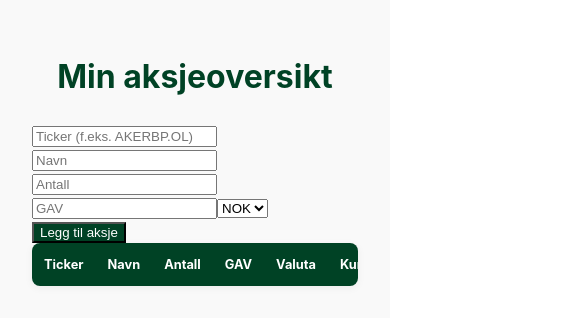
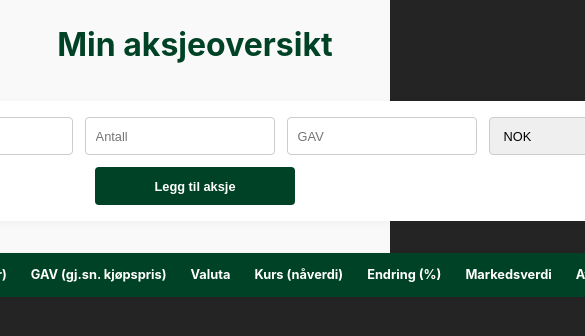
Before and after one commit to Marcus-Kodehode/stock-helper, a React (Vite) app: page / in a window 390 px wide. Shown: the top 336 px of the page, 585 px wide, since content can reach past the window. Built offline with nearby package versions, Linux system fonts and the light colour scheme.

Commit message:
FACK THIS AND FUCK THAT

```diff
--- a/package.json
+++ b/package.json
@@ -12,6 +12,7 @@
   "dependencies": {
     "axios": "^1.8.4",
     "react": "^19.0.0",
+    "react-autosuggest": "^10.1.0",
     "react-dom": "^19.0.0"
   },
   "devDependencies": {
--- a/src/App.jsx
+++ b/src/App.jsx
@@ -1,19 +1,20 @@
 import { useEffect, useState } from "react";
 import axios from "axios";
 import PortfolioTable from "./components/PortfolioTable";
-import "./App.css";
-
-const LOCAL_KEY = "aksjeportefolje";
-const MANUAL_KEY = "manualPrices";
+import TickerAutosuggest from "./components/TickerAutosuggest";
+import styles from "./styles/PortfolioTable.module.css";
 
 function App() {
   const [portfolio, setPortfolio] = useState(() => {
-    const stored = localStorage.getItem(LOCAL_KEY);
-    return stored ? JSON.parse(stored) : [];
+    const saved = localStorage.getItem("portfolio");
+    return saved ? JSON.parse(saved) : [];
   });
+
   const [quotes, setQuotes] = useState({});
   const [loading, setLoading] = useState(true);
-  const [inputs, setInputs] = useState({
+  const [tickerInput, setTickerInput] = useState("");
+
+  const [form, setForm] = useState({
     ticker: "",
     name: "",
     quantity: "",
@@ -24,43 +25,28 @@ function App() {
   const API_KEY = "67e29047935b76.95928858";
 
   useEffect(() => {
-    localStorage.setItem(LOCAL_KEY, JSON.stringify(portfolio));
+    localStorage.setItem("portfolio", JSON.stringify(portfolio));
   }, [portfolio]);
 
   useEffect(() => {
     const fetchQuotes = async () => {
       setLoading(true);
       const newQuotes = {};
-      const manualPrices = JSON.parse(localStorage.getItem(MANUAL_KEY) || "{}");
-
       for (const stock of portfolio) {
-        if (manualPrices[stock.ticker]) {
-          newQuotes[stock.ticker] = {
-            price: manualPrices[stock.ticker],
-            change: null,
-            changePercent: null,
-            manual: true,
-          };
-          continue;
-        }
-
         try {
           const res = await axios.get(
             `https://eodhistoricaldata.com/api/real-time/${stock.ticker}?api_token=${API_KEY}&fmt=json`
           );
-
           const price = parseFloat(res.data.close);
           const change = parseFloat(res.data.change);
           const changePercent = parseFloat(res.data.change_p);
-
-          if (!isNaN(price) && price > 0) {
+          if (!isNaN(price)) {
             newQuotes[stock.ticker] = { price, change, changePercent };
           }
-        } catch (error) {
-          console.error("Feil ved henting av kurser", error);
+        } catch {
+          console.warn("Feil ved henting av kurs for:", stock.ticker);
         }
       }
-
       setQuotes(newQuotes);
       setLoading(false);
     };
@@ -76,70 +62,100 @@ function App() {
     );
   };
 
-  const handleManualPrice = (ticker, price) => {
-    const updated = { ...quotes[ticker], price: parseFloat(price), manual: true };
-    const manualPrices = JSON.parse(localStorage.getItem(MANUAL_KEY) || "{}");
-    manualPrices[ticker] = updated.price;
-    localStorage.setItem(MANUAL_KEY, JSON.stringify(manualPrices));
-    setQuotes((prev) => ({ ...prev, [ticker]: updated }));
+  const handleDelete = (ticker) => {
+    setPortfolio((prev) => prev.filter((stock) => stock.ticker !== ticker));
   };
 
-  const addStock = () => {
-    const { ticker, name, quantity, gav, currency } = inputs;
-    if (!ticker || !name || !quantity || !gav) return;
-    setPortfolio((prev) => [
+  const handleSelectTicker = ({ symbol, name }) => {
+    setForm((prev) => ({
       ...prev,
-      { ticker, name, quantity: Number(quantity), gav: Number(gav), currency },
-    ]);
-    setInputs({ ticker: "", name: "", quantity: "", gav: "", currency: "NOK" });
+      ticker: symbol,
+      name: name,
+    }));
+    setTickerInput(symbol);
+  };
+
+  const handleChange = (e) => {
+    const { name, value } = e.target;
+    setForm((prev) => ({ ...prev, [name]: value }));
+  };
+
+  const handleAdd = () => {
+    if (!form.ticker || !form.quantity || !form.gav) return;
+
+    const newStock = {
+      ticker: form.ticker.toUpperCase(),
+      name: form.name,
+      quantity: Number(form.quantity),
+      gav: Number(form.gav),
+      currency: form.currency || "NOK",
+    };
+
+    setPortfolio((prev) => [...prev, newStock]);
+
+    setForm({
+      ticker: "",
+      name: "",
+      quantity: "",
+      gav: "",
+      currency: "NOK",
+    });
+
+    setTickerInput("");
   };
 
   return (
     <div className="app-container">
       <h1>Min aksjeoversikt</h1>
-      <div className="input-row">
+      <div className={styles["form-wrapper"]}>
+        <div className={styles.row}>
+          <div className={styles.autosuggestWrapper}>
+            <TickerAutosuggest
+              value={tickerInput || ""} // <-- FIXED: Prevent undefined
+              onChange={setTickerInput}
+              onSelect={handleSelectTicker}
+            />
+          </div>
           <input
-          placeholder="Ticker (f.eks. AKERBP.OL)"
-          value={inputs.ticker}
-          onChange={(e) => setInputs({ ...inputs, ticker: e.target.value })}
+            type="text"
+            name="name"
+            value={form.name}
+            onChange={handleChange}
+            placeholder="Navn"
           />
           <input
-          placeholder="Navn"
-          value={inputs.name}
-          onChange={(e) => setInputs({ ...inputs, name: e.target.value })}
+            type="number"
+            name="quantity"
+            value={form.quantity}
+            onChange={handleChange}
+            placeholder="Antall"
           />
           <input
-          placeholder="Antall"
             type="number"
-          value={inputs.quantity}
-          onChange={(e) => setInputs({ ...inputs, quantity: e.target.value })}
-        />
-        <input
+            name="gav"
+            value={form.gav}
+            onChange={handleChange}
             placeholder="GAV"
-          type="number"
-          value={inputs.gav}
-          onChange={(e) => setInputs({ ...inputs, gav: e.target.value })}
           />
           <select
-          value={inputs.currency}
-          onChange={(e) => setInputs({ ...inputs, currency: e.target.value })}
+            name="currency"
+            value={form.currency}
+            onChange={handleChange}
           >
             <option value="NOK">NOK</option>
             <option value="USD">USD</option>
           </select>
-        <button onClick={addStock}>Legg til aksje</button>
+          <button onClick={handleAdd}>Legg til aksje</button>
+        </div>
       </div>
 
-      {loading ? (
-        <p>Laster kurser...</p>
-      ) : (
       <PortfolioTable
         portfolio={portfolio}
         quotes={quotes}
+        loading={loading}
         onUpdate={handleUpdate}
-          onManualPrice={handleManualPrice}
+        onDelete={handleDelete}
       />
-      )}
     </div>
   );
 }
--- a/src/components/PortfolioTable.jsx
+++ b/src/components/PortfolioTable.jsx
@@ -1,32 +1,34 @@
-import styles from "../styles/PortfolioTable.module.css";
-import EditCell from "./EditCell";
+import React from 'react';
+import EditCell from './EditCell';
+import styles from '../styles/PortfolioTable.module.css';
 
-function PortfolioTable({ portfolio, quotes, loading, onUpdate }) {
+function PortfolioTable({ portfolio, quotes, loading, onUpdate, onDelete }) {
   if (loading) return <p>Laster kurser...</p>;
 
   const handleManualPriceUpdate = (ticker, newPrice) => {
-    const storedPrices = JSON.parse(localStorage.getItem("manualPrices")) || {};
+    const storedPrices = JSON.parse(localStorage.getItem('manualPrices')) || {};
     storedPrices[ticker] = newPrice;
-    localStorage.setItem("manualPrices", JSON.stringify(storedPrices));
-    onUpdate(ticker, "manualPrice", newPrice);
+    localStorage.setItem('manualPrices', JSON.stringify(storedPrices));
+    onUpdate(ticker, 'manualPrice', newPrice);
   };
 
-  const manualPrices = JSON.parse(localStorage.getItem("manualPrices")) || {};
+  const manualPrices = JSON.parse(localStorage.getItem('manualPrices')) || {};
 
   return (
     <table className={styles.table}>
       <thead>
         <tr>
-          <th>Ticker</th>
+          <th>Ticker (aksjesymbol)</th>
           <th>Navn</th>
-          <th>Antall</th>
-          <th>GAV</th>
+          <th>Antall (aksjer)</th>
+          <th>GAV (gj.sn. kjøpspris)</th>
           <th>Valuta</th>
-          <th>Kurs</th>
+          <th>Kurs (nåverdi)</th>
           <th>Endring (%)</th>
           <th>Markedsverdi</th>
           <th>Avkastning (NOK)</th>
           <th>Avkastning (%)</th>
+          <th></th>
         </tr>
       </thead>
       <tbody>
@@ -34,33 +36,34 @@ function PortfolioTable({ portfolio, quotes, loading, onUpdate }) {
           const quote = quotes[stock.ticker] || {};
           const apiPrice = quote.price;
           const price =
-            typeof apiPrice === "number" && apiPrice > 0
+            typeof apiPrice === 'number' && apiPrice > 0
               ? apiPrice
-              : manualPrices[stock.ticker] || 0;
+              : manualPrices[stock.ticker] ?? 0;
 
-          const change = quote.changePercent;
+          const changePercent = quote.changePercent ?? 0;
+
           const marketValue =
-            typeof price === "number" && stock.quantity
+            typeof price === 'number' && stock.quantity
               ? price * stock.quantity
               : null;
 
           const totalCost =
-            typeof stock.gav === "number" && stock.quantity
+            typeof stock.gav === 'number' && stock.quantity
               ? stock.gav * stock.quantity
               : null;
 
           const profit =
-            typeof marketValue === "number" && typeof totalCost === "number"
+            typeof marketValue === 'number' && typeof totalCost === 'number'
               ? marketValue - totalCost
               : null;
 
           const returnPercent =
-            typeof profit === "number" && totalCost > 0
+            typeof profit === 'number' && totalCost > 0
               ? (profit / totalCost) * 100
               : null;
 
-          const gavChange =
-            typeof price === "number" && typeof stock.gav === "number"
+          const gavChangePercent =
+            typeof stock.gav === 'number' && typeof price === 'number'
               ? ((price - stock.gav) / stock.gav) * 100
               : null;
 
@@ -71,53 +74,51 @@ function PortfolioTable({ portfolio, quotes, loading, onUpdate }) {
               <td>
                 <EditCell
                   value={stock.quantity}
-                  onSave={(val) => onUpdate(stock.ticker, "quantity", val)}
+                  onSave={(val) => onUpdate(stock.ticker, 'quantity', val)}
                 />
               </td>
               <td>
                 <EditCell
                   value={stock.gav}
-                  onSave={(val) => onUpdate(stock.ticker, "gav", val)}
+                  onSave={(val) => onUpdate(stock.ticker, 'gav', val)}
                 />
               </td>
               <td>{stock.currency}</td>
               <td>
                 <EditCell
-                  value={Number(price).toFixed(2)}
+                  value={price.toFixed(2)}
                   onSave={(val) =>
                     handleManualPriceUpdate(stock.ticker, Number(val))
                   }
                 />
               </td>
               <td>
-                {typeof gavChange === "number" ? (
+                {typeof gavChangePercent === 'number' ? (
                   <span
                     className={
-                      gavChange >= 0 ? styles.positive : styles.negative
+                      gavChangePercent >= 0 ? styles.positive : styles.negative
                     }
                   >
-                    {gavChange.toFixed(2)}%
+                    {gavChangePercent.toFixed(2)}%
                   </span>
                 ) : (
-                  "-"
+                  '-'
                 )}
               </td>
-              <td>{marketValue ? marketValue.toFixed(2) : "-"}</td>
+              <td>{marketValue ? marketValue.toFixed(2) : '-'}</td>
               <td>
-                {typeof profit === "number" ? (
+                {typeof profit === 'number' ? (
                   <span
-                    className={
-                      profit >= 0 ? styles.positive : styles.negative
-                    }
+                    className={profit >= 0 ? styles.positive : styles.negative}
                   >
                     {profit.toFixed(2)}
                   </span>
                 ) : (
-                  "-"
+                  '-'
                 )}
               </td>
               <td>
-                {typeof returnPercent === "number" ? (
+                {typeof returnPercent === 'number' ? (
                   <span
                     className={
                       returnPercent >= 0 ? styles.positive : styles.negative
@@ -126,8 +127,22 @@ function PortfolioTable({ portfolio, quotes, loading, onUpdate }) {
                     {returnPercent.toFixed(2)}%
                   </span>
                 ) : (
-                  "-"
+                  '-'
                 )}
+              </td>
+              <td>
+                <button
+                  onClick={() => onDelete(stock.ticker)}
+                  style={{
+                    background: 'none',
+                    border: 'none',
+                    cursor: 'pointer',
+                    fontSize: '1.1rem',
+                  }}
+                  title="Slett aksjepost"
+                >
+                  🗑️
+                </button>
               </td>
             </tr>
           );
--- /dev/null
+++ b/src/components/TickerAutosuggest.jsx
@@ -0,0 +1,50 @@
+import Autosuggest from "react-autosuggest";
+import { useState } from "react";
+import { tickers } from "../data/tickers";
+
+function TickerAutosuggest({ value, onChange, onSelect }) {
+  const [suggestions, setSuggestions] = useState([]);
+
+  const getSuggestions = (input) => {
+    if (typeof input !== "string") return [];
+    const inputValue = input.trim().toLowerCase();
+
+    return inputValue.length === 0
+      ? []
+      : tickers.filter((ticker) =>
+          ticker.symbol.toLowerCase().includes(inputValue)
+        );
+  };
+
+  const getSuggestionValue = (suggestion) => suggestion.symbol;
+
+  // ✅ Dette fjerner prikkene – fordi <li> får ren tekst
+  const renderSuggestion = (suggestion) =>
+    `${suggestion.symbol} – ${suggestion.name}`;
+
+  const inputProps = {
+    placeholder: "Ticker (f.eks. AKRBP)",
+    value,
+    onChange: (e, { newValue }) => onChange(newValue),
+  };
+
+  const handleSuggestionSelected = (event, { suggestion }) => {
+    onSelect({ symbol: suggestion.symbol, name: suggestion.name });
+  };
+
+  return (
+    <Autosuggest
+      suggestions={suggestions}
+      onSuggestionsFetchRequested={({ value }) =>
+        setSuggestions(getSuggestions(value))
+      }
+      onSuggestionsClearRequested={() => setSuggestions([])}
+      getSuggestionValue={getSuggestionValue}
+      renderSuggestion={renderSuggestion}
+      inputProps={inputProps}
+      onSuggestionSelected={handleSuggestionSelected}
+    />
+  );
+}
+
+export default TickerAutosuggest;
--- a/src/index.css
+++ b/src/index.css
@@ -13,6 +13,18 @@
   -moz-osx-font-smoothing: grayscale;
 }
 
+body {
+  margin: 0;
+  padding: 0;
+  font-family: var(--font);
+  background-color: var(--bg);
+  color: var(--text);
+  box-sizing: border-box;
+  overflow-x: hidden;
+  display: flex;
+  justify-content: center;
+}
+
 a {
   font-weight: 500;
   color: #646cff;
@@ -22,43 +34,18 @@ a:hover {
   color: #535bf2;
 }
 
-/* button {
-  border-radius: 8px;
-  border: 1px solid transparent;
-  padding: 0.6em 1.2em;
-  font-size: 1em;
-  font-weight: 500;
-  font-family: inherit;
-  background-color: #004225;
-  color: white;
-  cursor: pointer;
-  transition: border-color 0.25s, background-color 0.3s;
+h1 {
+  text-align: center;
+  color: #004225;
+  margin-bottom: 2rem;
 }
-button:hover {
-  background-color: #006e3d;
-}
-button:focus,
-button:focus-visible {
-  outline: 4px auto -webkit-focus-ring-color;
-} */
 
-.app-container {
-  padding: 2rem;
+/* .app-container {
+  width: 100%;
+  max-width: 1200px;
+  padding: 2rem 1rem;
+  box-sizing: border-box;
   display: flex;
   flex-direction: column;
   align-items: center;
-}
-
-@media (prefers-color-scheme: light) {
-  :root {
-    color: #213547;
-    background-color: #ffffff;
-  }
-  a:hover {
-    color: #747bff;
-  }
-  button {
-    background-color: #004225;
-    color: white;
-  }
-}
+} */
--- a/src/styles/PortfolioTable.module.css
+++ b/src/styles/PortfolioTable.module.css
@@ -1,6 +1,6 @@
 .table {
   width: 100%;
-  max-width: 1100px;
+  max-width: 1000px;
   margin: 0 auto;
   border-collapse: collapse;
   font-size: 0.95rem;
@@ -8,11 +8,6 @@
   border-radius: 8px;
   overflow: hidden;
   background-color: white;
-}
-
-h1 {
-  text-align: center;
-  color: #004225;
 }
 
 th {
@@ -62,36 +57,133 @@ tr:hover {
   }
 }
 
-.form {
+.form-wrapper {
+  display: flex;
+  justify-content: center;
+  width: 100%;
+  margin-bottom: 2rem;
+}
+
+.row {
   display: flex;
   flex-wrap: wrap;
+  justify-content: center;
+  align-items: center;
   gap: 0.75rem;
-  margin-bottom: 2rem;
-  align-items: center;
-  justify-content: center;
+  max-width: 1000px;
+  width: 100%;
+  padding: 1rem;
+  background-color: white;
+  border-radius: 8px;
+  box-shadow: 0 2px 8px rgba(0, 0, 0, 0.04);
 }
 
-.form input,
-.form select {
+.form-wrapper input,
+.form-wrapper select,
+.form-wrapper button {
   padding: 0.6rem;
   border: 1px solid var(--table-border);
   border-radius: 4px;
   font-size: 0.9rem;
-  min-width: 140px;
+  height: 38px;
+  min-width: 160px;
+  max-width: 200px;
+  flex: 1 1 160px;
+  box-sizing: border-box;
 }
 
-.form button {
+.form-wrapper button {
   background-color: var(--primary);
   color: white;
-  padding: 0.6rem 1rem;
   font-weight: bold;
   border: none;
-  border-radius: 4px;
   cursor: pointer;
-  min-width: 110px;
-  margin-top: 0.3rem;
 }
 
-.form button:hover {
+.form-wrapper button:hover {
   background-color: #006e3d;
 }
+
+/* Autosuggest styling */
+.autosuggestWrapper {
+  position: relative;
+  min-width: 160px;
+  flex-shrink: 1;
+}
+
+.react-autosuggest__input {
+  padding: 0.6rem;
+  border: 1px solid var(--table-border);
+  border-radius: 4px;
+  font-size: 0.9rem;
+  height: 38px;
+  width: 100%;
+  box-sizing: border-box;
+}
+
+.react-autosuggest__suggestions-container {
+  position: absolute;
+  top: 100%;
+  left: 0;
+  width: 100%;
+  z-index: 10;
+  background: white;
+  border: 1px solid #ccc;
+  border-top: none;
+  border-radius: 0 0 4px 4px;
+  box-shadow: 0 2px 6px rgba(0, 0, 0, 0.15);
+  max-height: 200px;
+  overflow-y: auto;
+}
+
+/* 💣 Fjerner prikker 100 % */
+.react-autosuggest__suggestions-list {
+  list-style: none !important;
+  padding-left: 0 !important;
+  margin: 0;
+}
+
+.react-autosuggest__suggestion {
+  list-style: none !important;
+  padding: 0.5rem 1rem;
+  cursor: pointer;
+  font-size: 0.9rem;
+  display: block;
+}
+
+.react-autosuggest__suggestion--highlighted {
+  background-color: var(--hover);
+}
+
+/* Responsivt for små skjermer */
+@media screen and (max-width: 600px) {
+  .form-wrapper input,
+  .form-wrapper select,
+  .form-wrapper button {
+    min-width: 100px;
+    font-size: 0.8rem;
+  }
+}
+/* 🔨 Fjerner alle punkter med makt – gjelder alt inni suggestions */
+.react-autosuggest__suggestions-list,
+.react-autosuggest__suggestions-list li {
+  list-style: none !important;
+  list-style-type: none !important;
+  margin: 0 !important;
+  padding: 0 !important;
+}
+
+/* 💀 Dreper pseudo-elementer som lager prikker i noen nettlesere */
+.react-autosuggest__suggestions-list li::marker,
+.react-autosuggest__suggestions-list li::before {
+  content: none !important;
+  display: none !important;
+}
+
+/* 💪 Sikrer layouten din */
+.react-autosuggest__suggestion {
+  padding: 0.5rem 1rem !important;
+  font-size: 0.9rem;
+  cursor: pointer;
+  display: block !important;
+}
```
Also changed, not shown: src/data/tickers.js (added, +12 -0 lines), 1 other file (tests, documents, lock files or other folders). Lines whose indentation alone changed are shown as unchanged.
